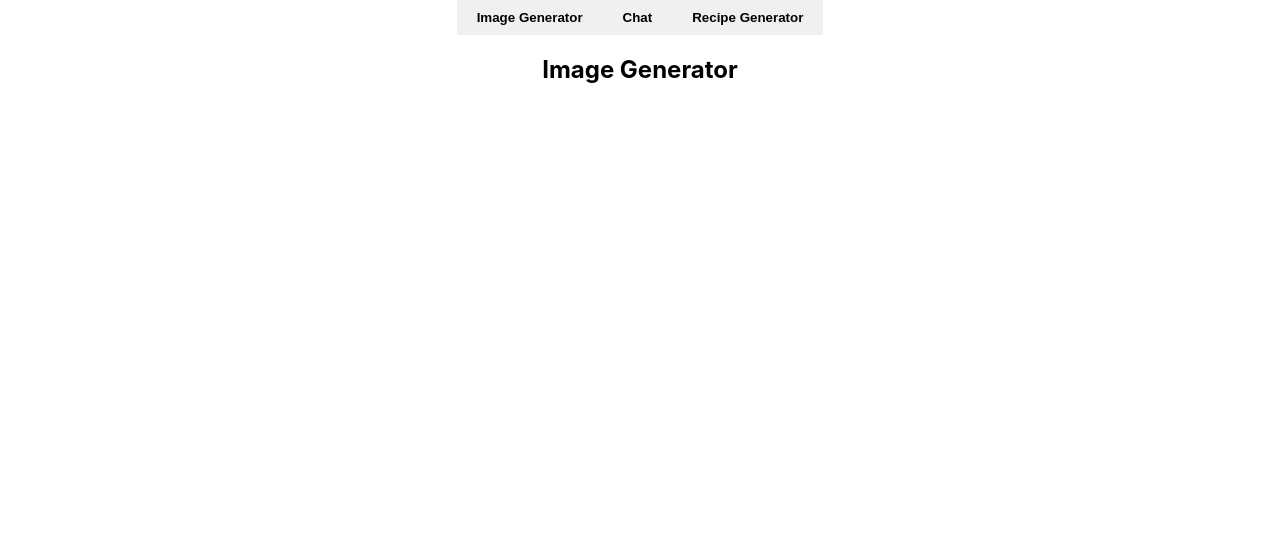
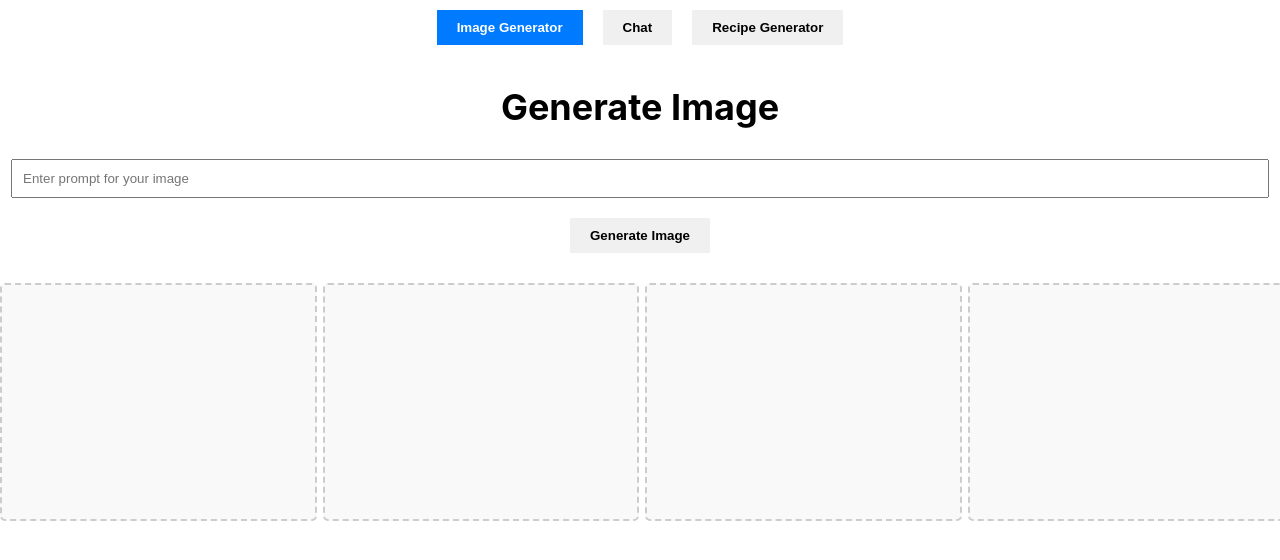
Before and after one commit to programmaker12/frontend-smart_application, a React (Create React App) app: page / in a window 1280 px wide. Shown: the top 560 px of the page. Built offline with nearby package versions, Linux system fonts and the light colour scheme.

Commit message:
Added component and design.

```diff
--- a/src/App.css
+++ b/src/App.css
@@ -18,6 +18,7 @@
 
 
 button {
+  margin: 10px;
   padding: 10px 20px;
   cursor: pointer;
   border: none;
--- a/src/App.js
+++ b/src/App.js
@@ -1,4 +1,11 @@
 import { useState } from 'react';
+import ImageGenerator from './components/ImageGenerator';
+
+import Chat from './components/Chat';
+import RecipeGenerator from './components/RecipeGenerator';
+
+
+
 import './App.css';
 
 function App() {
@@ -11,14 +18,14 @@
   return (
     <>
     <div className="App">
-    <button onClick={() => handleTabChange('image-generator')}>Image Generator </button>
-    <button onClick={() => handleTabChange('chat')}>Chat</button>
-    <button onClick={() => handleTabChange('recipe-generator')}>Recipe Generator</button>
+    <button className={activeTab === 'image-generator'?'active':''} onClick={() => handleTabChange('image-generator')}>Image Generator </button>
+    <button className={activeTab === 'chat'?'active':''} onClick={() => handleTabChange('chat')}>Chat</button>
+    <button className={activeTab === 'recipe-generator'?'active':''} onClick={() => handleTabChange('recipe-generator')}>Recipe Generator</button>
     </div>
     <div>
-      {activeTab === 'image-generator' && <h2>Image Generator</h2>}
-      {activeTab === 'chat' && <h2>Chat</h2>}
-      {activeTab === 'recipe-generator' && <h2>Recipe Generator</h2>}
+      {activeTab === 'image-generator' && <h2><ImageGenerator/></h2>}
+      {activeTab === 'chat' && <h2><Chat/></h2>}
+      {activeTab === 'recipe-generator' && <h2><RecipeGenerator/></h2>}
     </div>
       </>
   );
--- /dev/null
+++ b/src/components/Chat.js
@@ -0,0 +1,41 @@
+import React, { useState } from "react";
+
+
+
+
+function Chat() {
+const [prompt, setPrompt] = useState('');
+const [answer, setAnswer] = useState('');
+
+
+const generateAnswer = async() => {
+    try {
+       const response = await fetch(`http://localhost:8080/ask-ai?prompt=${prompt}`);
+
+    const data = response.json();
+    setAnswer(data);
+    } catch (error) {
+        console.log("Error:",error)
+    }
+
+}
+    return(
+        <div>
+            <h2>Talk to AI</h2>
+            <input
+              type="text"
+              value={prompt}
+              onChange={(e)=>{setPrompt(e.target.value)}}
+              placeholder="Enter prompt for your answer"
+              />
+              <button onClick={generateAnswer}>Generate Answer</button>
+              <div>
+                <p>{answer}</p>
+              </div>
+        </div>
+
+
+    );
+}
+
+export default Chat
--- /dev/null
+++ b/src/components/ImageGenerator.js
@@ -0,0 +1,37 @@
+import React, { useState } from "react";
+
+function ImageGenerator() {
+  const [prompt, setPrompt] = useState('');
+  const [imageUrls, setImageUrls] = useState([]);
+  const generateImage = async () => {
+    try {
+      const response = await fetch(`http://localhost:8080/generate-image`);
+      const urls =  await response.json();
+      setImageUrls(urls);
+    } catch (error) {
+        console.error("Error generating image : ", error)
+
+    }}
+  return (
+    <div>
+      <h2>Generate Image</h2>
+      <input
+        type="text"
+        value={prompt}
+        onChange={(e) => setPrompt(e.target.value)}
+        placeholder="Enter prompt for your image"
+      />
+      <button onClick={generateImage}>Generate Image</button>
+      <div className="image-grid">
+        {imageUrls.map((url, index) => (
+          <img key={index} src={url} alt={`Generated ${index}`} />
+        ))}
+        {[...Array(4 - imageUrls.length)].map((_, index) => (
+          <div key={index + imageUrls.length} className="empty-image-slot"></div>
+        ))}
+      </div>
+    </div>
+  );
+}
+
+export default ImageGenerator;
--- /dev/null
+++ b/src/components/RecipeGenerator.js
@@ -0,0 +1,11 @@
+import React from "react";
+
+
+
+function RecipeGenerator()
+{
+    return (
+        <h2>Create a Recipe with your ingredients, cuisine and dietary restrictions</h2>
+    );
+}
+export default RecipeGenerator;
```
